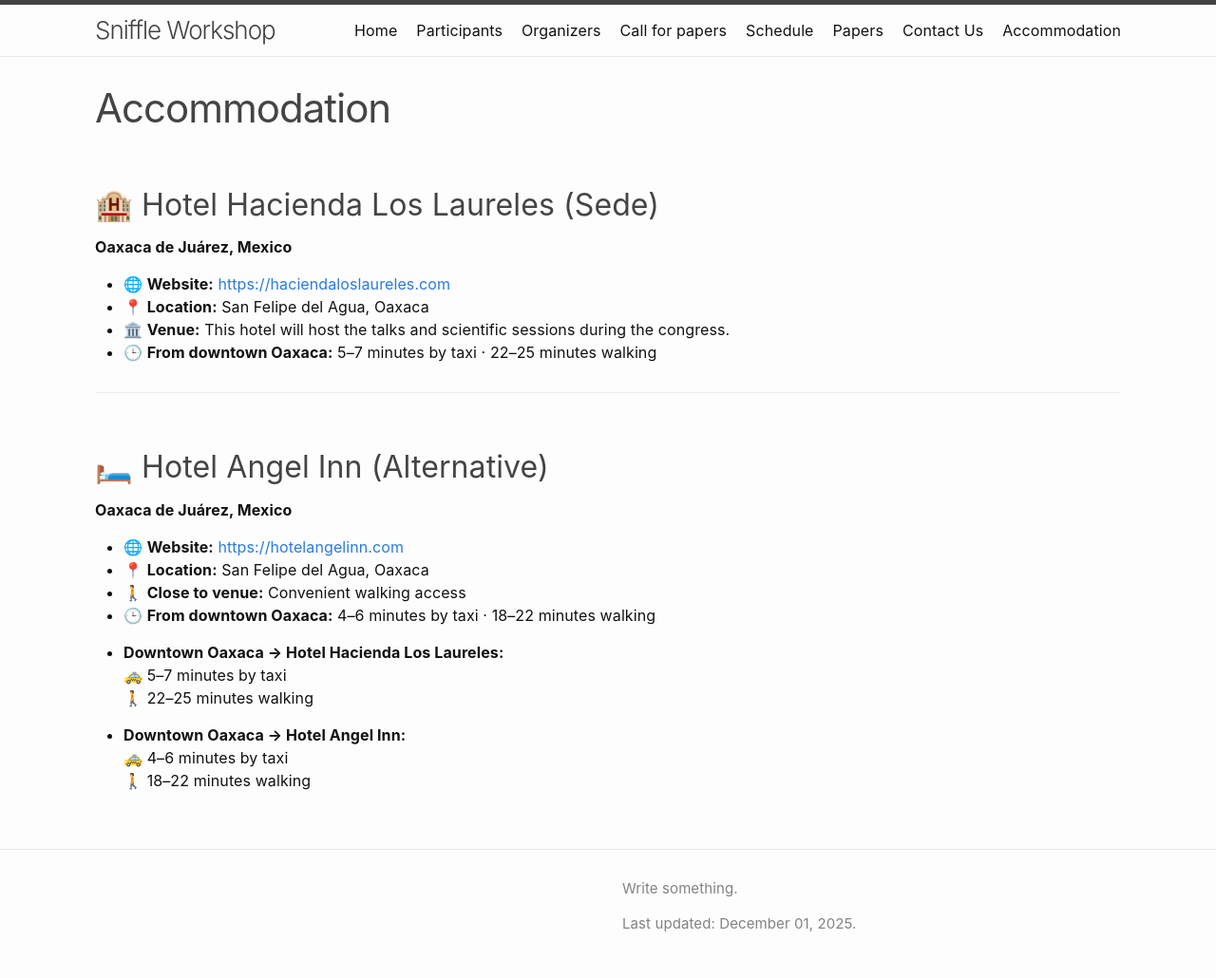
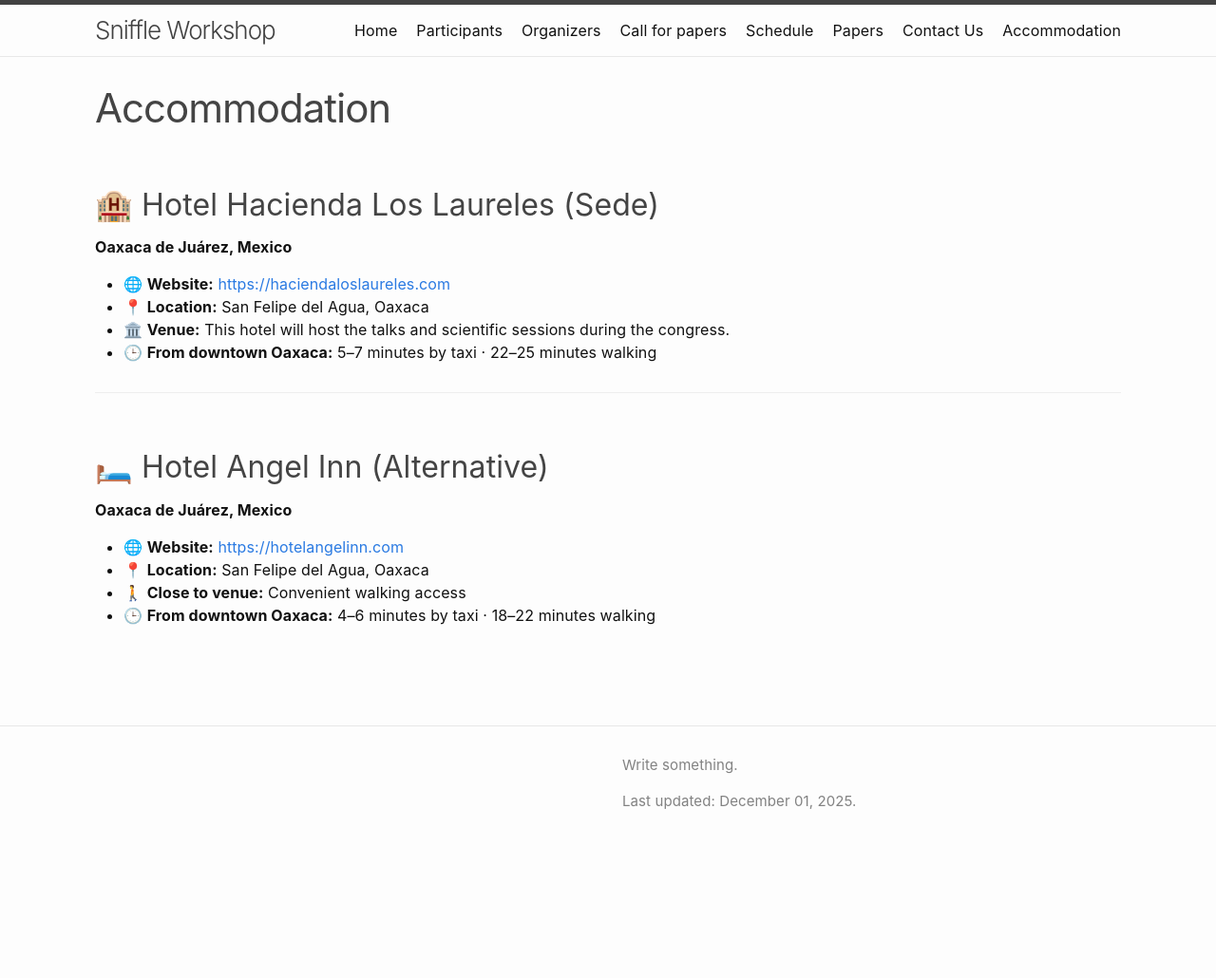
Before and after one commit to celmechcongress2026/celmechcongress2026.github.io, a Jekyll site: the page built from accommodation.md, in a window 1280 px wide. Shown: the whole page at 95% size. Built offline with Jekyll 4.4.1, drawn with Linux system fonts in a browser that asks for light colours; after the commit the page ends 900 px from its top, so only the background shows below that.

Commit message:
Update accommodation.md

```diff
--- a/accommodation.md
+++ b/accommodation.md
@@ -21,11 +21,3 @@ permalink: /accommodation/
 - 📍 **Location:** San Felipe del Agua, Oaxaca
 - 🚶 **Close to venue:** Convenient walking access
 - 🕒 **From downtown Oaxaca:** 4–6 minutes by taxi · 18–22 minutes walking
-
-- **Downtown Oaxaca → Hotel Hacienda Los Laureles:**
-  🚕 5–7 minutes by taxi
-  🚶 22–25 minutes walking
-
-- **Downtown Oaxaca → Hotel Angel Inn:**
-  🚕 4–6 minutes by taxi
-  🚶 18–22 minutes walking
```
